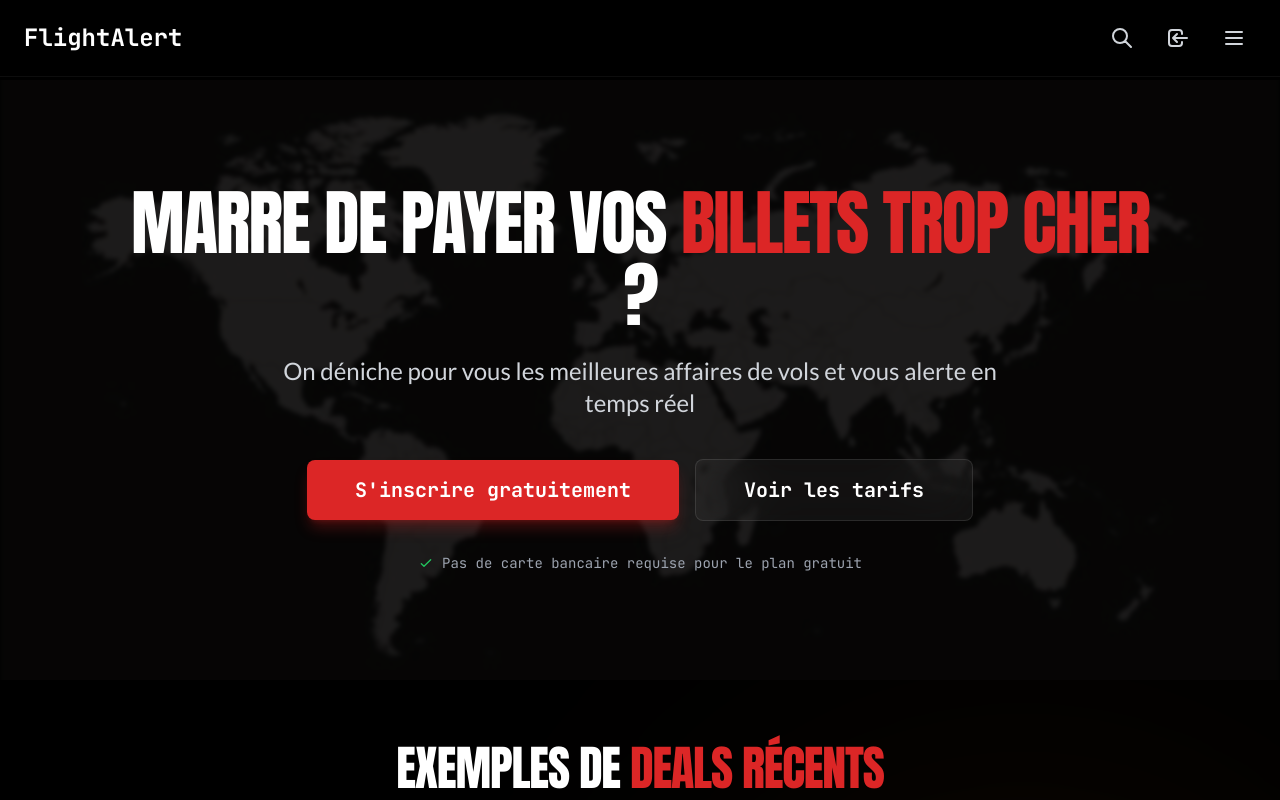
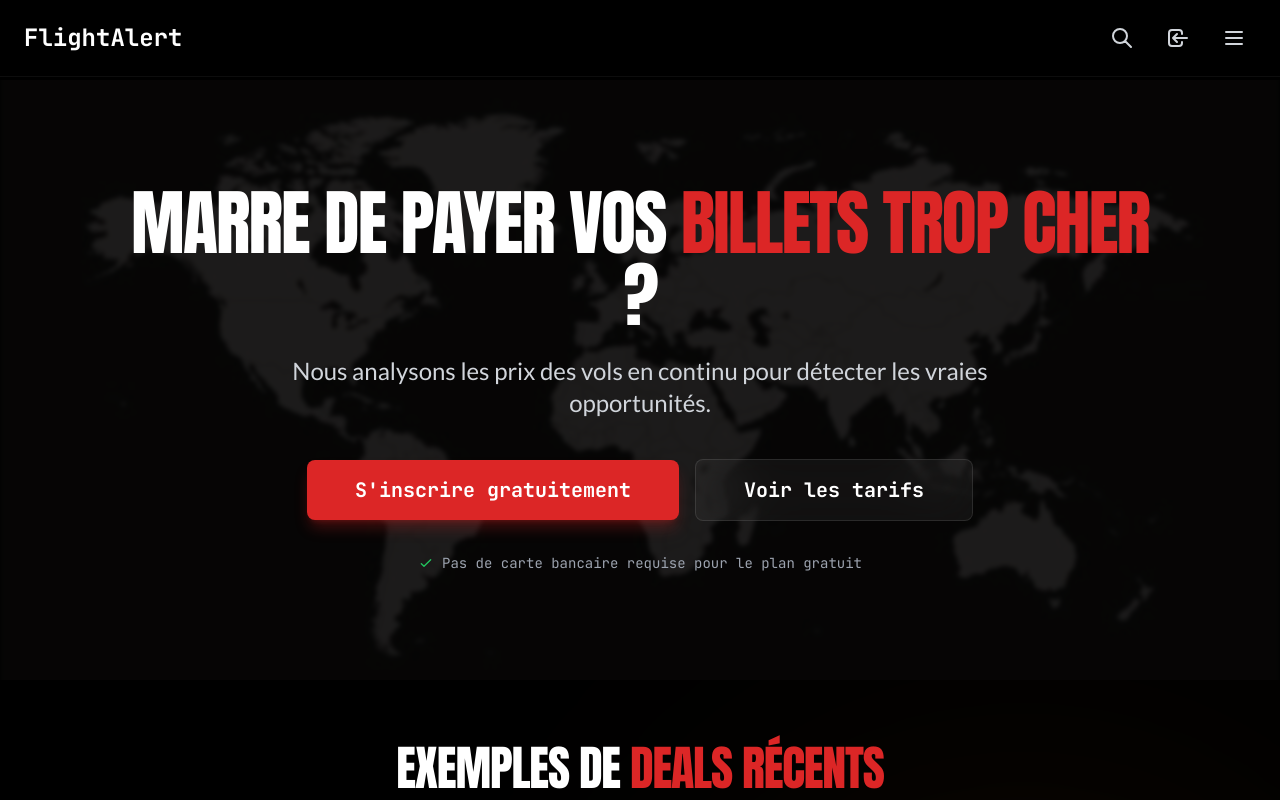
Before and after one commit to Nathan939/flight-deals-app, a Next.js app: page / in a window 1280 px wide. Shown: the top 800 px of the page. Built offline with nearby package versions, Linux system fonts and the light colour scheme.

Commit message:
content: Update hero subtitle text
Co-Authored-By: Claude Opus 4.5 <noreply@anthropic.com>

```diff
--- a/components/landing/Hero.tsx
+++ b/components/landing/Hero.tsx
@@ -40,7 +40,7 @@ export default function Hero() {
 
           {/* Subheading */}
           <p className="subtitle text-gray-300 mb-10 animate-fade-in-up max-w-3xl mx-auto" style={{ animationDelay: '0.1s' }}>
-            On déniche pour vous les meilleures affaires de vols et vous alerte en temps réel
+            Nous analysons les prix des vols en continu pour détecter les vraies opportunités.
           </p>
 
           {/* CTA with glass effect */}
```
